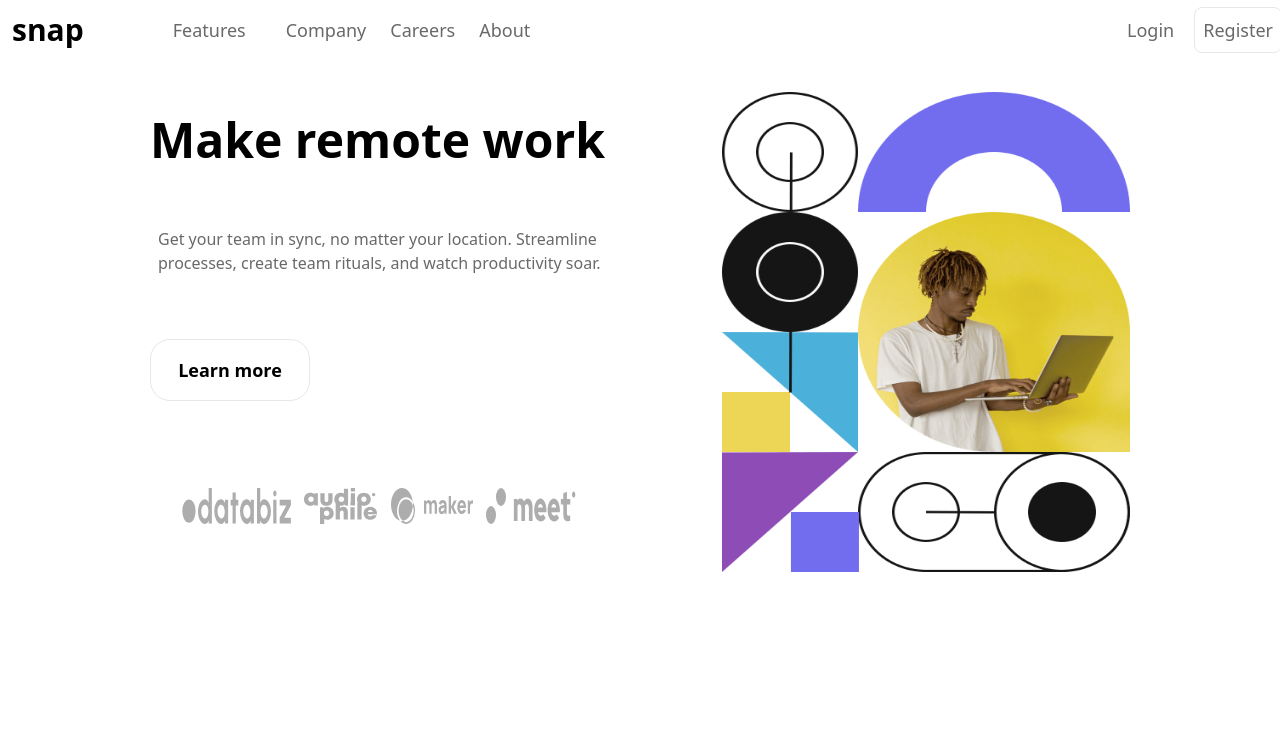
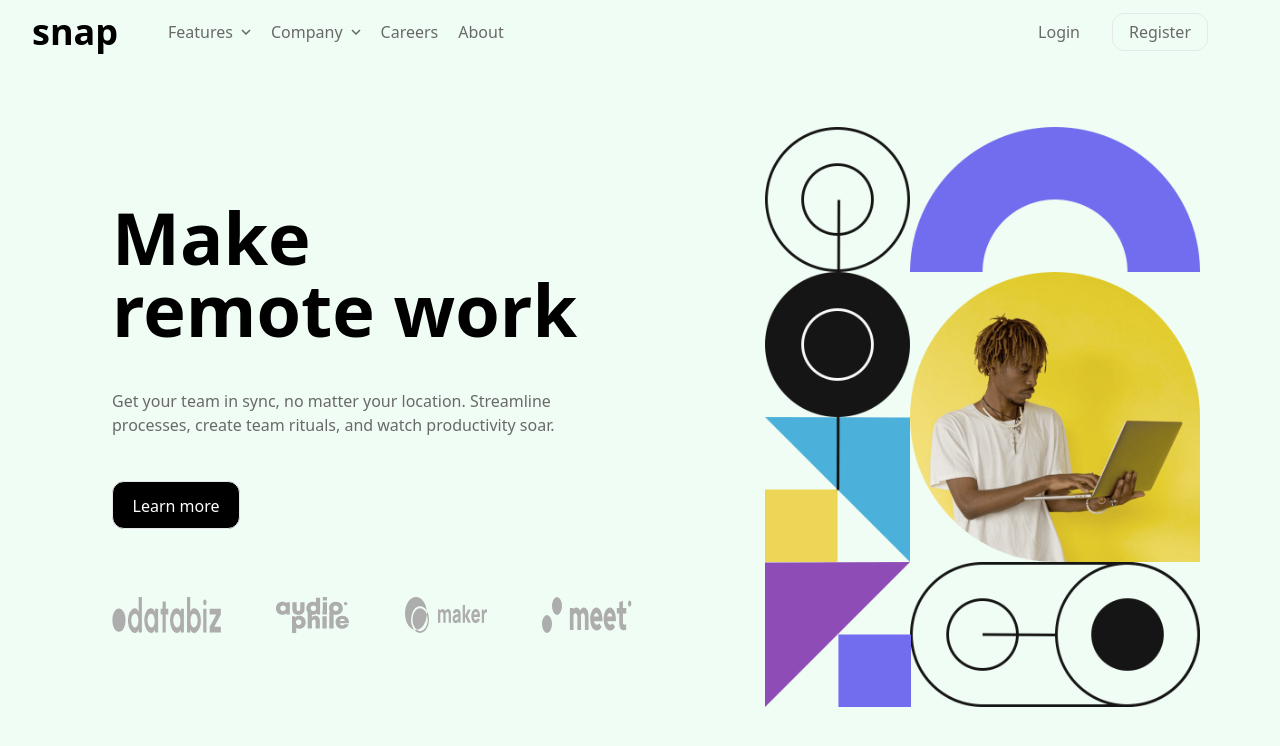
Before and after one commit to AnwarMestycer/intro-section, a plain HTML site: page index.html in a window 1280 px wide. Drawn offline with nearby package versions, Linux system fonts and the light colour scheme.

Commit message:
new version desktop ready

```diff
--- a/index.html
+++ b/index.html
@@ -4,7 +4,8 @@
 <head>
   <meta charset="UTF-8">
   <meta name="viewport" content="width=device-width, initial-scale=1.0">
-  <!-- displays site properly based on user's device -->
+
+
   <link rel="preconnect" href="https://fonts.googleapis.com">
   <link rel="preconnect" href="https://fonts.gstatic.com" crossorigin>
   <link
@@ -33,24 +34,21 @@
   </script>
   <script src="/script.js"></script>
 
-  <!-- Feel free to remove these styles or customise in your own stylesheet 👍 -->
-
 </head>
 
-<body class="text-medium font-epilogue m-0">
-  <header class="items-center">
-    <nav class="p-3">
-      <div id="header" class="flex justify-between items-center">
-        <div class="lg:w-1/12">
-          <a href="#" class="font-bold  text-black text-3xl text-center">snap</a>
+    </body>
+
+    <body class="font-epilogue text-medium bg-green-50">
+      <header class="flex mt-3 ml-8 items-center gap-8">
+        <div class="w-1/12">
+          <p class="text-4xl font-extrabold text-black">snap</p>
         </div>
-        <div id="sidebar"
-          class="h-full lg:h-10 flex flex-col lg:justify-between lg:items-center w-[250px] -right-[300px] lg:-right-[50px] fixed bg-white text-lg lg:flex-row lg:w-11/12">
-          <ul class="lg:flex lg:space-x-6">
-              <!-- Dropdown 1 -->
-              <li id="dropdownI" class="relative group m-4 hover:mb-[160px]">
-                <a href="#" class="">Features</a>
-                <ul class="justify-center rounded-lg w-40 absolute hidden bg-white pt-2 m-3 group-hover:block">
+        <nav class="flex justify-between w-10/12">
+          <ul class="flex items-center gap-5 ">
+            <li class="flex items-center gap-2 relative group">
+              <a href="#" class="hover:text-black"> Features</a>
+              <img src="/images/icon-arrow-down.svg" alt="">
+              <ul class="justify-center rounded-lg w-40 absolute hidden bg-white mt-[200px] right-0 group-hover:block">
                 <li><a href="#" class="flex gap-3 m-3 text-sm">
                     <img src="/images/icon-todo.svg" alt=" todo list icon">
                     <p>Todo List</p>
@@ -69,10 +67,9 @@
                   </a></li>
               </ul>
             </li>
-                  <!-- Dropdown 2 -->
-                  <li id="dropdownII" class="relative group m-4 hover:mb-[130px]">
-                    <a href="#" class="">Company</a>
-                    <ul class="justify-center rounded-lg w-40 absolute hidden bg-white pt-2 m-3 group-hover:block">
+            <li class="flex items-center gap-2 relative group">
+              <a href="#" class="hover:text-black">Company</a>
+              <ul class="justify-center rounded-lg w-40 absolute hidden bg-white mt-[160px] -right-[5rem] group-hover:block">
                 <li><a href="#" class="flex gap-3 m-3 text-sm">
                     <p>History</p>
                   </a></li>
@@ -83,55 +80,45 @@
                   <p>Blog</p>
                   </a></li>
                   </ul>
+              <img src="/images/icon-arrow-down.svg" alt="">
             </li>
-              <!-- Regular Link 1 -->
-              <li class="m-4"><a href="#" class="hover:text-black">Careers</a></li>
-              <!-- Regular Link 2 -->
-              <li class="m-4"><a href="#" class="hover:text-black">About</a></li>
+            <li class="hover:text-black">Careers</li>
+            <li class="hover:text-black">About</li>
             </ul>
-            <div id="auth" class="flex flex-col items-center lg:flex-row gap-5 lg:mr-12">
-              <button class="hover:text-black">
-                Login
-              </button>
-              <button class="border rounded-lg p-2 hover:text-black hover:border-black">
-                Register
-              </button>
-            </div>
-            </div>
-
-
-            <img id="menu" class="menu hidden" src="/images/icon-menu.svg" alt="menu icon" onclick="toggleSidebar()">
-
-            </div>
+          <div class="flex gap-8">
+            <button class="hover:text-black">Login</button>
+            <button class="border rounded-xl w-[6rem] w-[6rem] p-1.5 hover:border-black hover:text-black">Register</button>
           </div>
           </nav>
-
       </header>
-  <main class="flex justify-center">
-    <div class="flex flex-col-reverse justify-between lg:flex-row lg:h-[480px] lg:w-[980px] lg:m-8">
-      <div class="flex flex-col items-center gap-6 lg:items-start justify-around lg:w-6/12">
-
-        <h1 class="text-black text-center text-4xl pt-2 lg:text-5xl font-extrabold">
-          Make remote work
-        </h1>
-        <p class="p-2 text-center lg:text-start">
+      <main class="flex justify-center items-center mt-[4.7rem]">
+        <div class="flex flex-row-reverse justify-between w-[1120px] h-[580px] gap-8 ">
+          <img src="/images/image-hero-desktop.png">
+          <div class="flex flex-col justify-center gap-5 p-5 ml-3 w-6/12">
+            <div class="flex flex-col justify-start text-7xl font-bold text-black">
+              <p>
+                Make
+              </p>
+              <p>
+                remote work
+              </p>
+            </div>
+            <p class="pt-6 pb-6">
               Get your team in sync, no matter your location. Streamline processes,
               create team rituals, and watch productivity soar.
             </p>
             <button
-          class="w-40 bg-black text-white text-lg font-bold p-4 border rounded-[20px] p-2 lg:bg-white lg:text-black lg:hover:text-black lg:hover:border-black">
-          Learn more
+              class="border bg-black text-white rounded-xl h-[3rem] w-[8rem] mb-8 p-3 hover:text-black hover:bg-white hover:border-black">Learn
+              more</button>
 
-        </button>
-
-        <div class="flex justify-between gap-3 lg:p-8">
+            <div class="flex justify-between gap-2 mt-4 mb-0">
               <img src="/images/client-databiz.svg" alt="databiz logo">
               <img src="/images/client-audiophile.svg" alt="audiophile logo">
               <img src="/images/client-maker.svg" alt="maker logo">
               <img src="/images/client-meet.svg" alt="meet logo ">
             </div>
             </div>
-      <img id="image" class=" w-full lg:w-5/12" src="/images/image-hero-desktop.png" alt="a person holding a pc">
+        </div>
         </div>
   </main>
 </body>
```
Lines whose indentation alone changed are shown as unchanged.
